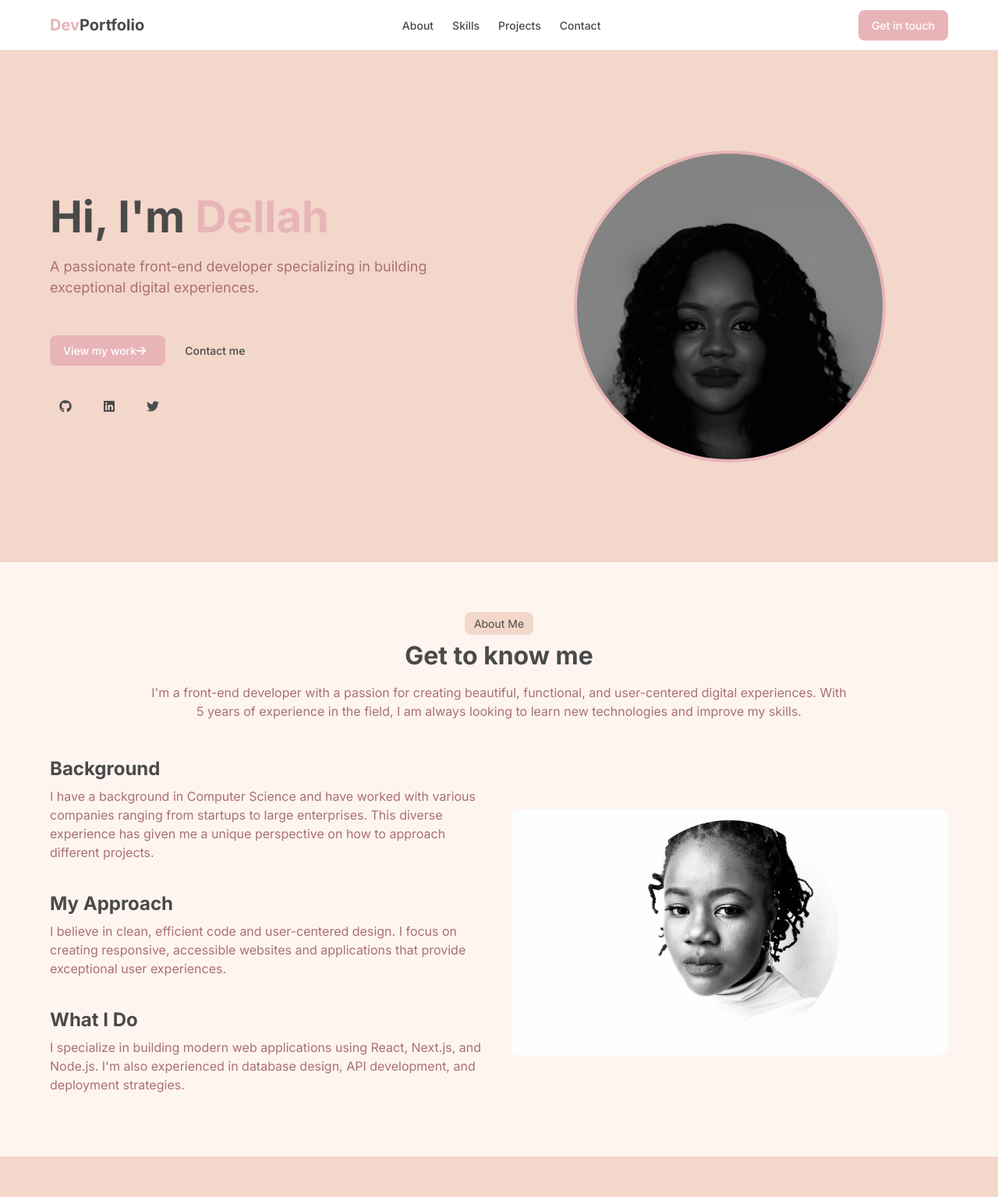
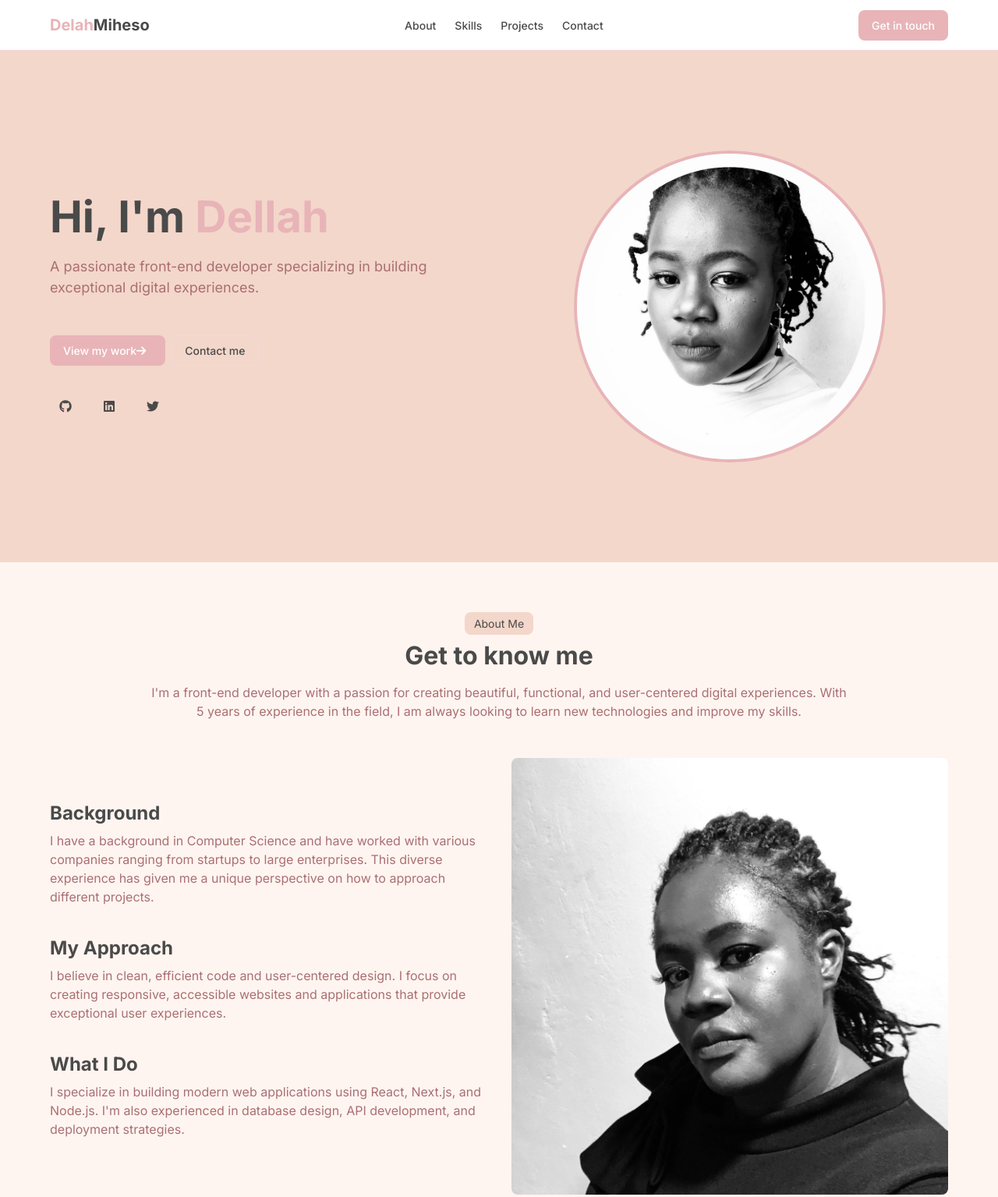
Before and after one commit to DellahM/mywebprofile, a plain HTML site: page index.html in a window 1280 px wide. Shown: the top 1535 px of the page at 78% size. Drawn offline with Linux system fonts and the light colour scheme.

Commit message:
adjustments

```diff
--- a/index.html
+++ b/index.html
@@ -13,7 +13,7 @@
     <!-- Header -->
     <header class="header">
         <div class="container">
-            <a href="#" class="logo"><span>Dev</span>Portfolio</a>
+            <a href="#" class="logo"><span>Delah</span>Miheso</a>
             <nav class="nav">
                 <ul class="nav-list">
                     <li><a href="#about" class="nav-link">About</a></li>
@@ -51,7 +51,7 @@
                         </div>
                     </div>
                     <div class="hero-image">
-                        <img src="Images/IMG_7834.jpg" alt="Developer">
+                        <img src="Images/Shine - 2.jpg  " alt="Developer">
                     </div>
                 </div>
             </div>
@@ -81,7 +81,7 @@
                         </div>
                     </div>
                     <div class="about-image">
-                        <img src="Images/Shine - 2.jpg " alt="About Me">
+                        <img src="Images/IMG_3459.jpg" alt="About Me">
                     </div>
                 </div>
             </div>
```
